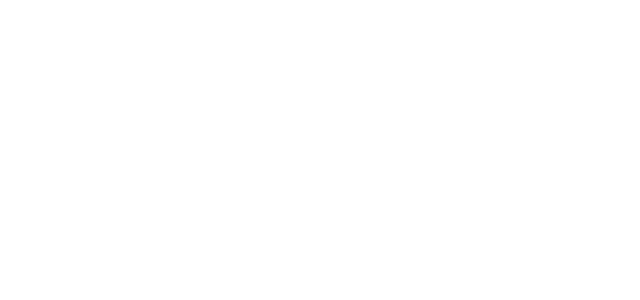
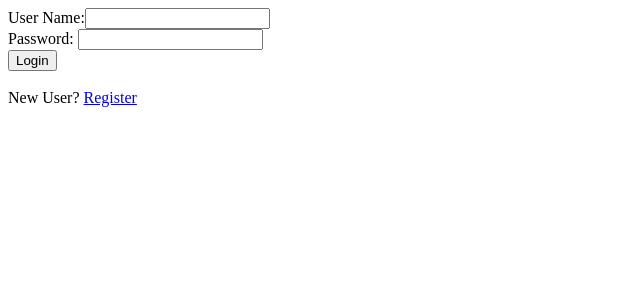
Before and after one commit to Sagiv440/ReactFinalProject, a React (Vite) app: page / in a window 1280 px wide. Shown: the top 300 px of the page, without its empty margins (0-640 px from the left). Built offline with nearby package versions, Linux system fonts and the light colour scheme.

Commit message:
Created user compunents

```diff
--- a/package.json
+++ b/package.json
@@ -11,7 +11,8 @@
   },
   "dependencies": {
     "react": "^18.3.1",
-    "react-dom": "^18.3.1"
+    "react-dom": "^18.3.1",
+    "react-router-dom": "^6.26.1"
   },
   "devDependencies": {
     "@eslint/js": "^9.8.0",
--- a/src/App.jsx
+++ b/src/App.jsx
@@ -1,10 +1,20 @@
 import { useState } from 'react'
+import { Route , Routes } from "react-router-dom";
+
+import LogPage from './Comps/Loging/LogPage';
+import RegistrationPage from './Comps/Loging/NewUser';
+import UserComp from './Comps/Users/User';
 
 function App() {
 
   return (
     <>
+    <Routes>
+      <Route path="/" element={<LogPage/>}></Route>
+      <Route path="/Registration" element={<RegistrationPage/>}></Route>
+      <Route path="/User/:name" element={<UserComp/>}></Route>
 
+    </Routes>
     </>
   )
 }
--- /dev/null
+++ b/src/Comps/Loging/LogPage.jsx
@@ -0,0 +1,23 @@
+import { useState } from "react"
+
+const LogPage = ()=>
+{
+    const [name, setName] = useState("Test")
+
+    const loginFunc =()=>
+    {
+        window.location.href = `User/${name}`
+    }
+
+    return (
+        <>
+        <div>
+            User Name:<input type="text"></input><br/>
+            Password: <input type="password"></input><br/>
+            <button onClick={()=> loginFunc()}>Login</button><br/><br/>
+            New User? <a href="Registration">Register</a>
+        </div>
+        </>
+    )
+}
+export default LogPage;
--- /dev/null
+++ b/src/Comps/Loging/NewUser.jsx
@@ -0,0 +1,17 @@
+
+const RegistrationPage = ()=>
+    {
+        return (
+            <>
+            <div>
+                First Name:<br/><input type="text"></input><br/>
+                Last Name:<br/><input type="text"></input><br/>
+                User Name:<br/><input type="text"></input><br/>
+                Password: <br/><input type="password"></input><br/>
+                <input type="checkbox"></input> Allow other to see my orders<br/>
+                <button>Create</button>
+            </div>
+            </>
+        )
+    }
+    export default RegistrationPage;
--- /dev/null
+++ b/src/Comps/Users/Tabs/UserAcount.jsx
@@ -0,0 +1,5 @@
+const userAccount = ()=>
+{
+
+}
+export default userAccount;
--- /dev/null
+++ b/src/Comps/Users/Tabs/UserOrders.jsx
@@ -0,0 +1,5 @@
+const userOrders =()=>
+{
+
+}
+export default userOrders;
--- /dev/null
+++ b/src/Comps/Users/Tabs/UserProducts.jsx
@@ -0,0 +1,5 @@
+const userProducts =()=>
+{
+
+}
+export default userProducts;
--- /dev/null
+++ b/src/Comps/Users/User.jsx
@@ -0,0 +1,22 @@
+
+
+import userAccount from "./Tabs/UserAcount";
+import userOrders from "./Tabs/UserOrders";
+import userProducts from "./Tabs/UserProducts";
+
+const UserComp =()=>
+{
+    const logout =()=>
+    {
+        window.location.href = "/"
+    }
+    return (
+        <>
+        <a> Products </a>
+        <a> My Orders </a>
+        <a> My Account </a>
+        <a href="/"> Log Out </a>
+        </>
+    )
+}
+export default UserComp;
--- a/src/main.jsx
+++ b/src/main.jsx
@@ -1,9 +1,12 @@
 import { StrictMode } from 'react'
 import { createRoot } from 'react-dom/client'
+import { BrowserRouter } from 'react-router-dom'
 import App from './App.jsx'
 
 createRoot(document.getElementById('root')).render(
   <StrictMode>
+    <BrowserRouter>
     <App />
+    </BrowserRouter>
   </StrictMode>,
 )
```
Also changed, not shown: 1 other file (tests, documents, lock files or other folders).
